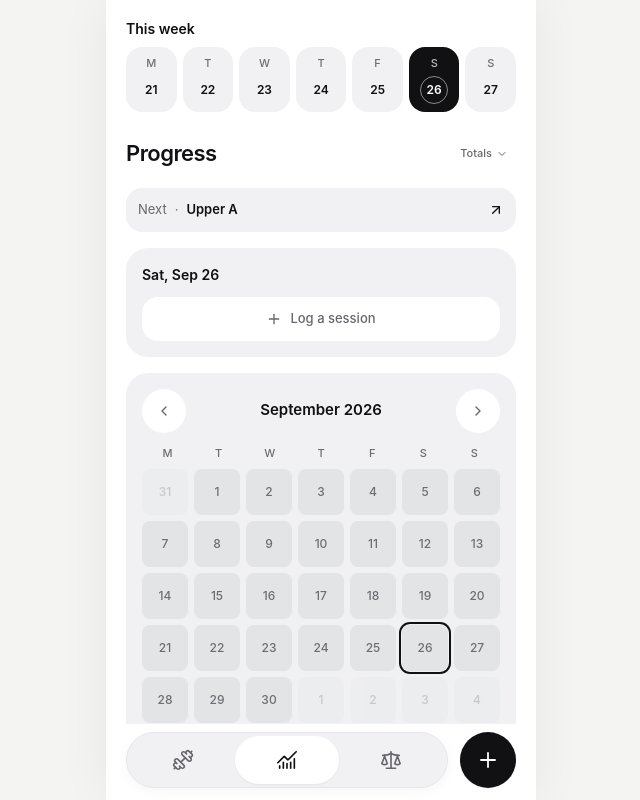
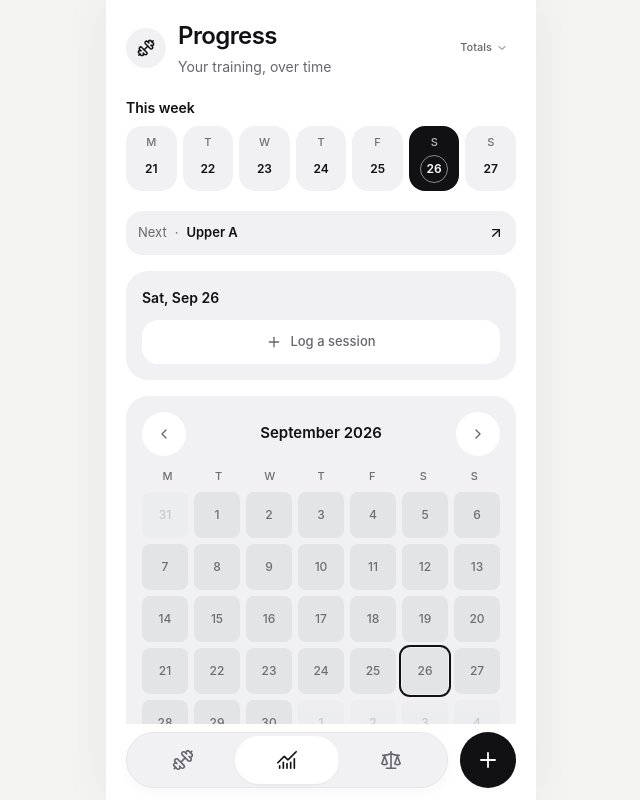
Before and after one commit to ddddami/lift, a React (Vite) app: page /tracker in a window 1280 px wide. Shown: the whole page, without its empty margins (319-959 px from the left). Built offline with nearby package versions, Linux system fonts and the light colour scheme.

Commit message:
ui: restore progress page header

```diff
--- a/src/routes/Tracker.tsx
+++ b/src/routes/Tracker.tsx
@@ -7,7 +7,7 @@ import {
   isSameDay, isSameMonth, isToday, startOfMonth, startOfWeek, subDays, subMonths,
 } from 'date-fns';
 import clsx from 'clsx';
-import { ArrowUpRight, Undo2, Check, ChevronDown, ChevronUp, ChevronLeft, ChevronRight, Plus } from 'lucide-react';
+import { Dumbbell, ArrowUpRight, Undo2, Check, ChevronDown, ChevronUp, ChevronLeft, ChevronRight, Plus } from 'lucide-react';
 import { Link } from '@tanstack/react-router';
 import { getNextSession } from '../data/training';
 
@@ -56,6 +56,21 @@ export function Tracker() {
   return (
     <div className="flex h-full min-h-0 flex-col bg-white text-lift-text">
       <header className="shrink-0 bg-white px-5 pt-[max(env(safe-area-inset-top),18px)] pb-3">
+        <div className="mb-5 flex items-center justify-between gap-2">
+          <div className="flex min-w-0 items-center gap-3">
+            <div className="inline-flex h-10 w-10 shrink-0 items-center justify-center rounded-full bg-lift-inset text-lift-text">
+              <Dumbbell className="h-[18px] w-[18px]" />
+            </div>
+            <div className="min-w-0">
+              <h1 className="m-0 text-[24px] font-semibold tracking-tight">Progress</h1>
+              <p className="m-0 mt-0.5 text-[14px] text-lift-text-muted">Your training, over time</p>
+            </div>
+          </div>
+          <button type="button" onClick={() => setShowTotals((shown) => !shown)} aria-expanded={showTotals} aria-controls="progress-totals"
+            className="inline-flex min-h-11 items-center gap-1 px-2 text-[11px] font-medium text-lift-text-muted">
+            Totals {showTotals ? <ChevronUp className="h-3 w-3" /> : <ChevronDown className="h-3 w-3" />}
+          </button>
+        </div>
         <h2 className="mb-2 mt-0 text-[14px] font-semibold">This week</h2>
         <div className="flex justify-between gap-1.5">
           {weekDays.map((day) => {
@@ -75,13 +90,7 @@ export function Tracker() {
       </header>
 
       <main className="min-h-0 flex-1 overflow-y-auto overscroll-contain px-5 pt-2 pb-5">
-        <div className="mb-3 flex items-center justify-between">
-          <h1 className="m-0 text-[22px] font-semibold tracking-tight">Progress</h1>
-          <button type="button" onClick={() => setShowTotals((shown) => !shown)} aria-expanded={showTotals} aria-controls="progress-totals"
-            className="inline-flex min-h-11 items-center gap-1 px-2 text-[11px] font-medium text-lift-text-muted">
-            Totals {showTotals ? <ChevronUp className="h-3 w-3" /> : <ChevronDown className="h-3 w-3" />}
-          </button>
-        </div>
+
         <Link to="/" className={clsx('mb-4 flex min-h-11 items-center justify-between gap-2 rounded-2xl px-3 py-2 text-[13px] no-underline', nextType !== 'rotation' ? 'bg-lift-notice-bg text-lift-notice-text' : 'bg-lift-inset text-lift-text')}>
           <span className="min-w-0 truncate"><span className="text-lift-text-muted">{nextType !== 'rotation' ? 'Suggested' : 'Next'}</span><span className="mx-2 text-lift-text-dim">·</span><span className="font-semibold">{formatLabel(nextSession.label)}</span></span>
           <ArrowUpRight aria-hidden="true" className="h-4 w-4 shrink-0" />
```
